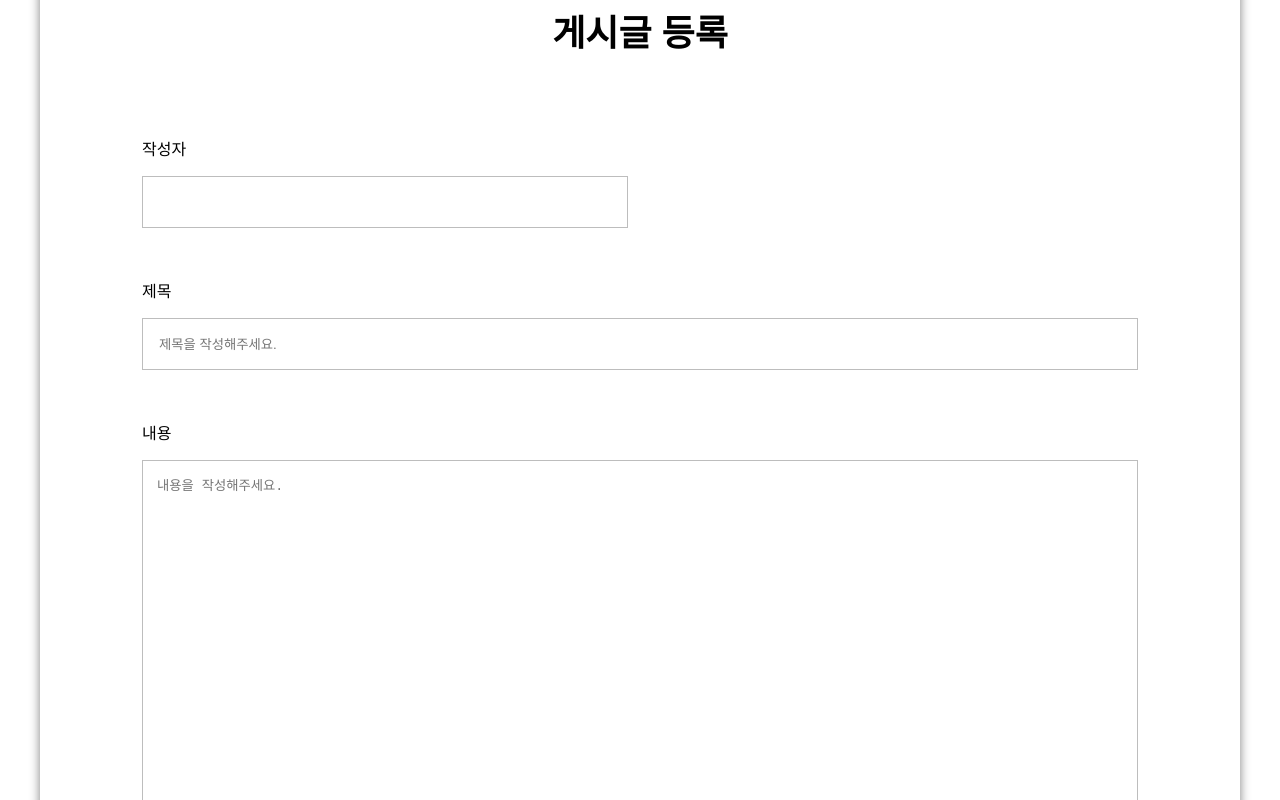
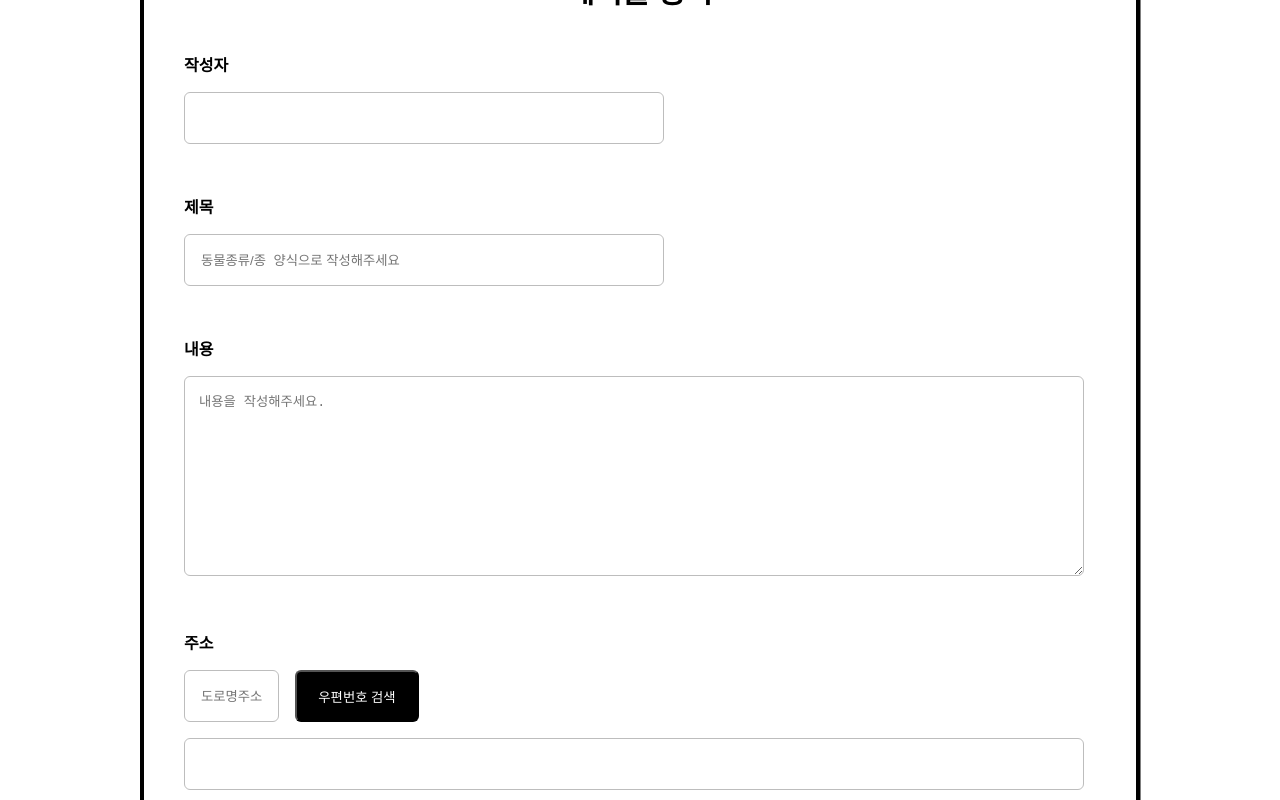
Before and after one commit to taeyungithub/AnimalFindWeb, a Next.js app in the folder animalfindweb/: page /boards/new in a window 1280 px wide. Shown: the part 340-1140 px from the top of the page. Built offline with nearby package versions, Linux system fonts and the light colour scheme; no server answers.

Commit message:
24-05-09(챗봇, 게시물등록 css 적용)

```diff
--- a/animalfindweb/pages/boards/new/index.js
+++ b/animalfindweb/pages/boards/new/index.js
@@ -1,20 +1,19 @@
 import * as S from "../../../styles/boardsNew";
-import {useState} from 'react'
-import {useRouter} from'next/router'
+import { useState } from "react";
+import { useRouter } from "next/router";
 import { firebaseApp } from "../../../src/firebase";
-import{getFirestore, doc, setDoc } from'firebase/firestore/lite'
-import { getStorage,ref,uploadBytes,getDownloadURL } from "firebase/storage";
+import { getFirestore, doc, setDoc } from "firebase/firestore/lite";
+import { getStorage, ref, uploadBytes, getDownloadURL } from "firebase/storage";
 import { myname, myuid } from "../../../src/stores";
-import {useRecoilState} from 'recoil'
-
-
+import { useRecoilState } from "recoil";
+import React from "react";
 
 export default function BoardsNewPage() {
   //recoil 이용 uid와 닉네임 가져오기
-  const [userid, setUserid] = useRecoilState(myuid)
-  const [username, setUsername] = useRecoilState(myname)
+  const [userid, setUserid] = useRecoilState(myuid);
+  const [username, setUsername] = useRecoilState(myname);
 
-  const router = useRouter()
+  const router = useRouter();
 
   // 제목 비밀번호 작성자 내용 다쓰면 등록하기 button ON
   const [isActive, setIsActive] = useState(false);
@@ -33,9 +32,9 @@ export default function BoardsNewPage() {
   const [address, setAddress] = useState("");
   const [addressDetail, setAddressDetail] = useState("");
 
-  const [fileUrl1,setfileUrl1] = useState("")
-  const [fileUrl2,setfileUrl2] = useState("")
-  const [fileUrl3,setfileUrl3] = useState("")
+  const [fileUrl1, setfileUrl1] = useState("");
+  const [fileUrl2, setfileUrl2] = useState("");
+  const [fileUrl3, setfileUrl3] = useState("");
 
   // button ON
   const onChangeTitle = (event) => {
@@ -44,10 +43,7 @@ export default function BoardsNewPage() {
       setTitleError("");
     }
 
-    if (
-      event.target.value !== "" &&
-      contents !== ""
-    ) {
+    if (event.target.value !== "" && contents !== "") {
       setIsActive(true);
     } else {
       setIsActive(false);
@@ -60,10 +56,7 @@ export default function BoardsNewPage() {
       setContentsError("");
     }
 
-    if (
-      title !== "" &&
-      event.target.value !== ""
-    ) {
+    if (title !== "" && event.target.value !== "") {
       setIsActive(true);
     } else {
       setIsActive(false);
@@ -78,62 +71,56 @@ export default function BoardsNewPage() {
     setIsOpen((prev) => !prev);
   };
 
-  const onCompleteAddressSearch = (data)=> {
+  const onCompleteAddressSearch = (data) => {
     setAddress(data.address);
     setZipcode(data.zonecode);
     setIsOpen((prev) => !prev);
   };
 
-
-
-  const onFileChange1 = async(event) =>{
+  const onFileChange1 = async (event) => {
     console.log(event.target.files[0]);
     const storage = getStorage(firebaseApp);
 
     const uploaded_file = await uploadBytes(
-      ref(storage,`${userid+random}/${event.target.files[0].name}`
-      ),event.target.files[0]
+      ref(storage, `${userid + random}/${event.target.files[0].name}`),
+      event.target.files[0]
     );
 
     const file_url = await getDownloadURL(uploaded_file.ref);
-    setfileUrl1(file_url)
+    setfileUrl1(file_url);
+  };
 
-  }
-
-  const onFileChange2 = async(event) =>{
+  const onFileChange2 = async (event) => {
     console.log(event.target.files[0]);
     const storage = getStorage(firebaseApp);
 
     const uploaded_file = await uploadBytes(
-      ref(storage,`${userid+random}/${event.target.files[0].name}`
-      ),event.target.files[0]
+      ref(storage, `${userid + random}/${event.target.files[0].name}`),
+      event.target.files[0]
     );
 
     const file_url = await getDownloadURL(uploaded_file.ref);
-    setfileUrl2(file_url)
+    setfileUrl2(file_url);
+  };
 
-  }
-
-  const onFileChange3 = async(event) =>{
+  const onFileChange3 = async (event) => {
     console.log(event.target.files[0]);
     const storage = getStorage(firebaseApp);
 
     const uploaded_file = await uploadBytes(
-      ref(storage,`${userid+random}/${event.target.files[0].name}`
-      ),event.target.files[0]
+      ref(storage, `${userid + random}/${event.target.files[0].name}`),
+      event.target.files[0]
     );
 
     const file_url = await getDownloadURL(uploaded_file.ref);
-    setfileUrl3(file_url)
+    setfileUrl3(file_url);
+  };
 
-  }
+  const random = Math.random();
+  const options = { timeZone: "Asia/Seoul" };
+  const currentDate = String(new Date().toLocaleDateString("ko-KR", options));
 
-
-  const random = Math.random()
-  const options = { timeZone: 'Asia/Seoul' };
-  const currentDate = String(new Date().toLocaleDateString('ko-KR', options));
-
-  const onClickSubmit = async() => {
+  const onClickSubmit = async () => {
     if (!writer) {
       setWriterError("작성자를 입력해주세요.");
     }
@@ -144,32 +131,33 @@ export default function BoardsNewPage() {
       setContentsError("내용을 입력해주세요.");
     }
 
-     if (writer && title && contents){
+    if (writer && title && contents) {
       alert("게시글이 등록되었습니다.");
-      try{
+      try {
         //서류봉투 중에서 board 봉투 가져오기
-      await setDoc(doc(getFirestore(firebaseApp), "board", `${userid+random}`), {
-           writer:writer,
-           title:title,
-           contents:contents,
-           _id: userid+random,
-           createdAt:currentDate,
+        await setDoc(
+          doc(getFirestore(firebaseApp), "board", `${userid + random}`),
+          {
+            writer: writer,
+            title: title,
+            contents: contents,
+            _id: userid + random,
+            createdAt: currentDate,
             timestamp: new Date(),
-            zipcode:zipcode,
-            address:address,
-            addressDetail:addressDetail,
-            fileUrl1:fileUrl1,
-            fileUrl2:fileUrl2,
-            fileUrl3:fileUrl3
-          });
+            zipcode: zipcode,
+            address: address,
+            addressDetail: addressDetail,
+            fileUrl1: fileUrl1,
+            fileUrl2: fileUrl2,
+            fileUrl3: fileUrl3,
+          }
+        );
 
-       router.push(`/boards/${userid+random}`)
-
-      }catch(error){
-        alert(error.message)
+        router.push(`/boards/${userid + random}`);
+      } catch (error) {
+        alert(error.message);
       }
     }
-
   };
 
   return (
@@ -181,61 +169,68 @@ export default function BoardsNewPage() {
       )}
 
       <S.Wrapper>
-      <S.Title>게시글 등록</S.Title>
+        <S.Title>게시물 등록</S.Title>
         <S.WriterWrapper>
           <S.InputWrapper>
             <S.Label>작성자</S.Label>
-          <S.Writer type="text" value={username} readOnly/>
+            <S.Writer type="text" value={username} readOnly />
             <S.Error>{writerError}</S.Error>
           </S.InputWrapper>
-
         </S.WriterWrapper>
+        <S.WriterWrapper>
           <S.InputWrapper>
             <S.Label>제목</S.Label>
-        <S.Subject type="text" placeholder="제목을 작성해주세요." onChange={onChangeTitle} />
+            <S.Subject
+              type="text"
+              placeholder="동물종류/종  양식으로 작성해주세요"
+              onChange={onChangeTitle}
+            />
             <S.Error>{titleError}</S.Error>
           </S.InputWrapper>
+        </S.WriterWrapper>
+        <S.WriterWrapper>
           <S.InputWrapper>
             <S.Label>내용</S.Label>
-        <S.Contents placeholder="내용을 작성해주세요." onChange={onChangeContents} />
+            <S.Contents
+              placeholder="내용을 작성해주세요."
+              onChange={onChangeContents}
+            />
             <S.Error>{contentsError}</S.Error>
           </S.InputWrapper>
+        </S.WriterWrapper>
 
-
+        <S.WriterWrapper>
           <S.InputWrapper>
             <S.Label>주소</S.Label>
             <S.ZipcodeWrapper>
-            <S.Zipcode
-              placeholder="도로명주소"
-              readOnly
-              value={ zipcode }
-            />
+              <S.Zipcode placeholder="도로명주소" readOnly value={zipcode} />
               <S.SearchButton onClick={onClickAddressSearch}>
                 우편번호 검색
               </S.SearchButton>
             </S.ZipcodeWrapper>
-          <S.Address
-            readOnly
-            value={ address  }
-          />
-          <S.Address
-            onChange={onChangeAddressDetail}
-          />
+            <S.Address readOnly value={address} />
           </S.InputWrapper>
+        </S.WriterWrapper>
 
-
+        <S.WriterWrapper>
           <S.ImageWrapper>
-        <S.Label>사진첨부</S.Label>
-        {/* <S.UploadButton>+</S.UploadButton> */}
-        <input type="file" onChange={onFileChange1}/>
-        {/* <S.UploadButton>+</S.UploadButton> */}
-        <input type="file" onChange={onFileChange2}/>
-        {/* <S.UploadButton>+</S.UploadButton> */}
-        <input type="file" onChange={onFileChange3}/>
+            <S.Label>사진첨부 (1~3개 사진을 첨부해주세요.)</S.Label>
+            <input type="file" onChange={onFileChange1} />
+            <br />
+            <input type="file" onChange={onFileChange2} />
+            <br />
+            <input type="file" onChange={onFileChange3} />
           </S.ImageWrapper>
+        </S.WriterWrapper>
 
         <S.ButtonWrapper>
-        <S.SubmitButton onClick={onClickSubmit} isActive={isActive} disabled={!isActive}>등록하기</S.SubmitButton>
+          <S.SubmitButton
+            onClick={onClickSubmit}
+            isActive={isActive}
+            disabled={!isActive}
+          >
+            등록하기
+          </S.SubmitButton>
         </S.ButtonWrapper>
       </S.Wrapper>
     </>
--- a/animalfindweb/styles/boardList.styles.js
+++ b/animalfindweb/styles/boardList.styles.js
@@ -89,9 +89,9 @@ export const textBox = styled.div`
 export const ColumnTitle = styled.div`
   color: white;
   margin: 5px 0 0;
-  font-size: 28px;
+  font-size: 23px;
   font-weight: 700;
-  transform: translateY(50px);
+  transform: translateY(70px);
 
   transition: opacity 0.4s ease-in-out, transform 0.4s ease-in-out;
 `;
--- a/animalfindweb/styles/boardsNew.js
+++ b/animalfindweb/styles/boardsNew.js
@@ -3,24 +3,23 @@ import { Modal } from "antd";
 import DaumPostcode from "react-daum-postcode";
 
 export const Wrapper = styled.div`
-  width: 1200px;
+  width: 1000px;
   /* height: 1847px; */
   border: 1px solid black;
   margin: 100px;
-  padding-top: 80px;
-  padding-bottom: 100px;
-  padding-left: 102px;
-  padding-right: 102px;
+  padding: 40px;
   display: flex;
   flex-direction: column;
+  justify-content: center;
   align-items: center;
-  border: none;
-  box-shadow: 0px 0px 10px gray;
+  border: 4px solid black;
+  border-radius: 6px;
+  box-shadow: 1px 4px 0 rgb(0, 0, 0, 0.5);
 `;
 
 export const Title = styled.div`
   font-family: Arial, Helvetica, sans-serif;
-  font-size: 36px;
+  font-size: 30px;
   font-weight: bold;
 `;
 
@@ -29,46 +28,43 @@ export const WriterWrapper = styled.div`
   display: flex;
   flex-direction: row;
   justify-content: space-between;
-  padding-top: 40px;
+  padding-top: 20px;
 `;
 
 export const Writer = styled.input`
-  width: 486px;
+  width: 480px;
   height: 52px;
   padding-left: 16px;
   border: 1px solid #bdbdbd;
-`;
-
-export const Password = styled.input`
-  width: 486px;
-  height: 52px;
-  padding-left: 16px;
-  border: 1px solid #bdbdbd;
+  border-radius: 6px;
 `;
 
 export const Label = styled.div`
   padding-bottom: 16px;
   font-size: 16px;
-  font-weight: 500;
+  font-weight: bold;
+  border-radius: 6px;
 `;
 
 export const InputWrapper = styled.div`
-  padding-top: 40px;
+  padding-top: 20px;
 `;
 
 export const Subject = styled.input`
-  width: 996px;
+  width: 480px;
   height: 52px;
   padding-left: 16px;
   border: 1px solid #bdbdbd;
+  border-radius: 6px;
 `;
 
 export const Contents = styled.textarea`
-  width: 996px;
-  height: 480px;
+  width: 900px;
+  height: 200px;
   padding-left: 16px;
   padding: 14px;
   border: 1px solid #bdbdbd;
+  border-radius: 6px;
 `;
 
 export const ZipcodeWrapper = styled.div`
@@ -81,6 +77,7 @@ export const Zipcode = styled.input`
   height: 52px;
   padding-left: 16px;
   border: 1px solid #bdbdbd;
+  border-radius: 6px;
 `;
 
 export const SearchButton = styled.button`
@@ -90,14 +87,16 @@ export const SearchButton = styled.button`
   background-color: black;
   cursor: pointer;
   color: white;
+  border-radius: 6px;
 `;
 
 export const Address = styled.input`
-  width: 996px;
+  width: 900px;
   height: 52px;
   margin-top: 16px;
   padding-left: 16px;
   border: 1px solid #bdbdbd;
+  border-radius: 6px;
 `;
 
 export const Youtube = styled.input`
@@ -108,11 +107,14 @@ export const Youtube = styled.input`
 `;
 
 export const ImageWrapper = styled.div`
+  display: flex;
+  flex-direction: column;
+
   width: 996px;
   padding-top: 40px;
 `;
 
-export const UploadButton = styled.button`
+export const UploadButton = styled.input`
   width: 78px;
   height: 78px;
   background-color: #bdbdbd;
@@ -120,6 +122,7 @@ export const UploadButton = styled.button`
   outline: none;
   border: none;
   cursor: pointer;
+  opacity: 1;
 `;
 
 export const OptionWrapper = styled.div`
@@ -166,9 +169,8 @@ export const SubmitButton = styled.button`
   margin-left: 12px;
   margin-right: 12px;
   cursor: pointer;
-
-  background-color: ${(props) =>
-    props.isActive ? "yellow" : "none"};
+  border-radius: 6px;
+  background-color: ${(props) => (props.isActive ? "yellow" : "none")};
 `;
 
 export const Error = styled.div`
```
Also changed, not shown: animalfindweb/pages/chatbot/index.js (+59 -37 lines), animalfindweb/pages/mypages/index.js (+29 -41 lines). Lines whose indentation alone changed are shown as unchanged.
